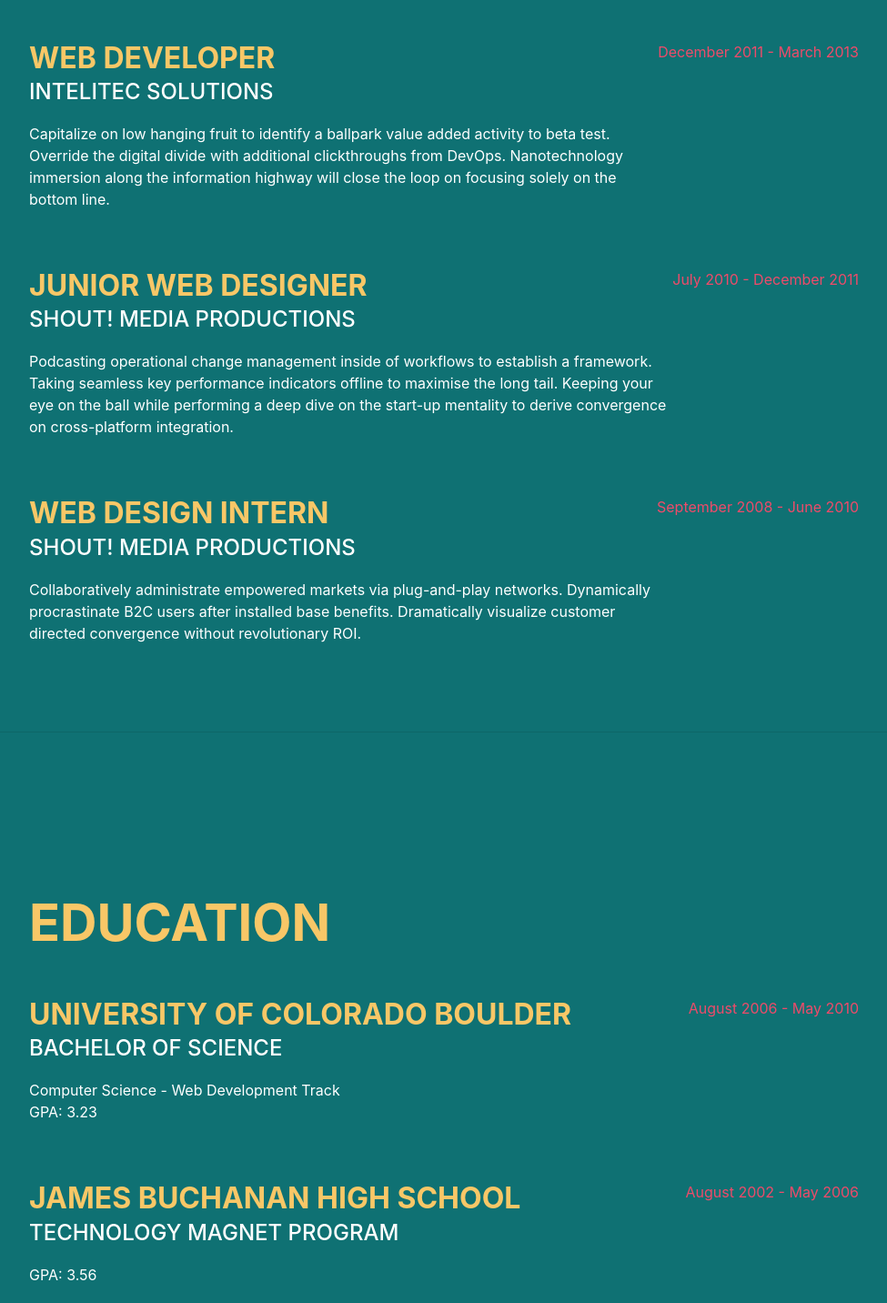
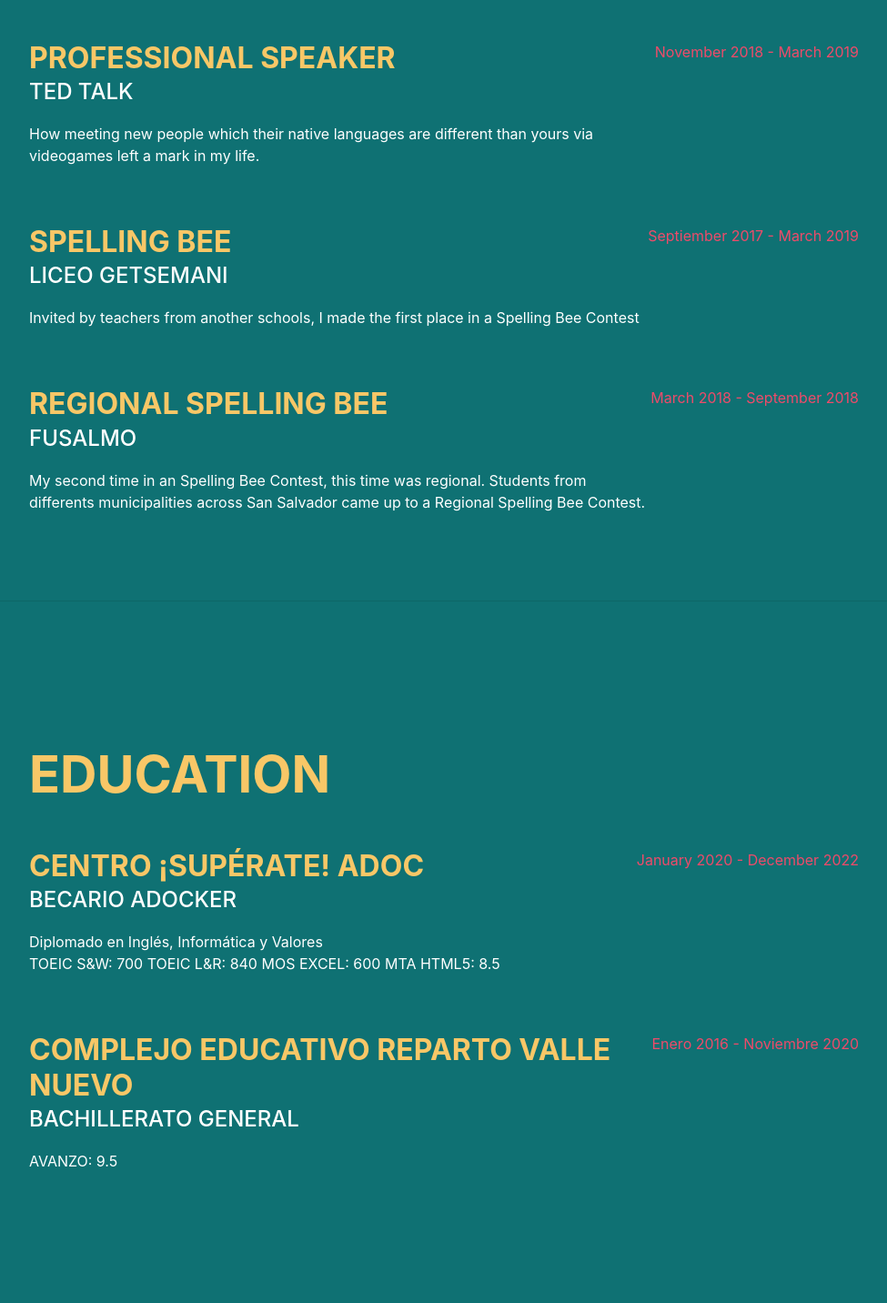
Before and after one commit to Lawkmur/portfolio, a plain HTML site: page index.html in a window 1280 px wide. Shown: the part 1202-2634 px from the top of the page at 91% size, without its empty margins (288-1263 px from the left). Drawn offline with nearby package versions, Linux system fonts and the light colour scheme; a web font is replaced by a local one.

Commit message:
My Portfolio Web

```diff
--- a/index.html
+++ b/index.html
@@ -1,5 +1,5 @@
 <!DOCTYPE html>
-<html lang="en">
+<html lang="es">
     <head>
         <meta charset="utf-8" />
         <meta name="viewport" content="width=device-width, initial-scale=1, shrink-to-fit=no" />
@@ -48,8 +48,8 @@
                      San Salvador, Ilopango, El Salvador.
                         <a href="mailto:ricardo.menjivar2022@adoc.superate.org.sv">ricardo.menjivar2022@adoc.superate.org.sv</a>
                     </div>
-                    <p class="lead mb-5">I'm a constant person. I never stop learning new things. I'm always willing to take new and tougher challenges. Technology is my passion. I'm always updating me to the new versions. I can handle very well the English Language. Sometimes I edit videos & make graphics designs. </p>
-                    <p class="lead mb-5">Excel MTA Certified, HTML5 Certified, TOEIC Gold Certified and i'm a Front-end web developer.</p>
+                    <p class="lead mb-5">I'm a constant person. I never stop learning new things. I'm always ready to take new and harder challenges. Technology is my passion. I'm always updating myself to the new versions. I can handle very well the English Language. Sometimes I edit videos & make graphics designs. </p>
+                    <p class="lead mb-5">Excel MTA Certified, HTML5 MTA Certified, TOEIC Gold Certified and I'm a Front-end web developer.</p>
                     <div class="social-icons">
                         <a class="social-icon" href="https://www.linkedin.com/in/fabio-menj%C3%ADvar-26319b1b7"><i class="fab fa-linkedin-in"></i></a>
                         <a class="social-icon" href="https://github.com/Lawkmur"><i class="fab fa-github"></i></a>
@@ -64,7 +64,7 @@
             <!-- Experience-->
             <section class="resume-section" id="experience">
                 <div class="resume-section-content">
-                    <h2 class="mb-5">Education</h2>
+                    <h2 class="mb-5">Experience</h2>
                     <div class="d-flex flex-column flex-md-row justify-content-between mb-5">
                         <div class="flex-grow-1">
                             <h3 class="mb-0">Junior Front-End Web Developer</h3>
@@ -75,27 +75,27 @@
                     </div>
                     <div class="d-flex flex-column flex-md-row justify-content-between mb-5">
                         <div class="flex-grow-1">
-                            <h3 class="mb-0">Web Developer</h3>
-                            <div class="subheading mb-3">Intelitec Solutions</div>
-                            <p>Capitalize on low hanging fruit to identify a ballpark value added activity to beta test. Override the digital divide with additional clickthroughs from DevOps. Nanotechnology immersion along the information highway will close the loop on focusing solely on the bottom line.</p>
+                            <h3 class="mb-0">Professional Speaker</h3>
+                            <div class="subheading mb-3">TED TALK</div>
+                            <p>How meeting new people which their native languages are different than yours via videogames left a mark in my life. </p>
                         </div>
-                        <div class="flex-shrink-0"><span class="text-primary">December 2011 - March 2013</span></div>
+                        <div class="flex-shrink-0"><span class="text-primary">November 2018 - March 2019</span></div>
                     </div>
                     <div class="d-flex flex-column flex-md-row justify-content-between mb-5">
                         <div class="flex-grow-1">
-                            <h3 class="mb-0">Junior Web Designer</h3>
-                            <div class="subheading mb-3">Shout! Media Productions</div>
-                            <p>Podcasting operational change management inside of workflows to establish a framework. Taking seamless key performance indicators offline to maximise the long tail. Keeping your eye on the ball while performing a deep dive on the start-up mentality to derive convergence on cross-platform integration.</p>
+                            <h3 class="mb-0">Spelling Bee</h3>
+                            <div class="subheading mb-3">Liceo Getsemani</div>
+                            <p>Invited by teachers from another schools, I made the first place in a Spelling Bee Contest</p>
                         </div>
-                        <div class="flex-shrink-0"><span class="text-primary">July 2010 - December 2011</span></div>
+                        <div class="flex-shrink-0"><span class="text-primary">Septiember 2017 - March 2019</span></div>
                     </div>
                     <div class="d-flex flex-column flex-md-row justify-content-between">
                         <div class="flex-grow-1">
-                            <h3 class="mb-0">Web Design Intern</h3>
-                            <div class="subheading mb-3">Shout! Media Productions</div>
-                            <p>Collaboratively administrate empowered markets via plug-and-play networks. Dynamically procrastinate B2C users after installed base benefits. Dramatically visualize customer directed convergence without revolutionary ROI.</p>
+                            <h3 class="mb-0">Regional Spelling Bee</h3>
+                            <div class="subheading mb-3">FUSALMO</div>
+                            <p>My second time in an Spelling Bee Contest, this time was regional. Students from differents municipalities across San Salvador came up to a Regional Spelling Bee Contest.</p>
                         </div>
-                        <div class="flex-shrink-0"><span class="text-primary">September 2008 - June 2010</span></div>
+                        <div class="flex-shrink-0"><span class="text-primary">March 2018 - September 2018</span></div>
                     </div>
                 </div>
             </section>
@@ -106,20 +106,20 @@
                     <h2 class="mb-5">Education</h2>
                     <div class="d-flex flex-column flex-md-row justify-content-between mb-5">
                         <div class="flex-grow-1">
-                            <h3 class="mb-0">University of Colorado Boulder</h3>
-                            <div class="subheading mb-3">Bachelor of Science</div>
-                            <div>Computer Science - Web Development Track</div>
-                            <p>GPA: 3.23</p>
+                            <h3 class="mb-0">Centro ¡Supérate! ADOC</h3>
+                            <div class="subheading mb-3">Becario ADOCKER</div>
+                            <div>Diplomado en Inglés, Informática y Valores</div>
+                            <p>TOEIC S&W: 700 TOEIC L&R: 840 MOS EXCEL: 600 MTA HTML5: 8.5 </p>
                         </div>
-                        <div class="flex-shrink-0"><span class="text-primary">August 2006 - May 2010</span></div>
+                        <div class="flex-shrink-0"><span class="text-primary">January 2020 - December 2022</span></div>
                     </div>
                     <div class="d-flex flex-column flex-md-row justify-content-between">
                         <div class="flex-grow-1">
-                            <h3 class="mb-0">James Buchanan High School</h3>
-                            <div class="subheading mb-3">Technology Magnet Program</div>
-                            <p>GPA: 3.56</p>
+                            <h3 class="mb-0">Complejo Educativo Reparto Valle Nuevo</h3>
+                            <div class="subheading mb-3">Bachillerato General</div>
+                            <p>AVANZO: 9.5</p>
                         </div>
-                        <div class="flex-shrink-0"><span class="text-primary">August 2002 - May 2006</span></div>
+                        <div class="flex-shrink-0"><span class="text-primary">Enero 2016 - Noviembre 2020</span></div>
                     </div>
                 </div>
             </section>
@@ -135,6 +135,8 @@
                         <li class="list-inline-item"><i class="fab fa-js-square"></i></li>
                         <li class="list-inline-item"><i class="fab fa-bootstrap"></i></li>
                         <li class="list-inline-item"><i class="fab fa-github"></i></li>
+                        <li class="list-inline-item"><i class="fab fa-git"></i></li>
+
                     </ul>
                     <div class="subheading mb-3">Workflow</div>
                     <ul class="fa-ul mb-0">
@@ -144,15 +146,15 @@
                         </li>
                         <li>
                             <span class="fa-li"><i class="fas fa-check"></i></span>
-                            Cross Browser Testing & Debugging
+                            Website Development
                         </li>
                         <li>
                             <span class="fa-li"><i class="fas fa-check"></i></span>
-                            Cross Functional Teams
+                            Projects Versions Managements
                         </li>
                         <li>
                             <span class="fa-li"><i class="fas fa-check"></i></span>
-                            Agile Development & Scrum
+                            Clean code
                         </li>
                     </ul>
                 </div>
@@ -162,8 +164,8 @@
             <section class="resume-section" id="interests">
                 <div class="resume-section-content">
                     <h2 class="mb-5">Interests</h2>
-                    <p>Apart from being a web developer, I enjoy most of my time being outdoors. In the winter, I am an avid skier and novice ice climber. During the warmer months here in Colorado, I enjoy mountain biking, free climbing, and kayaking.</p>
-                    <p class="mb-0">When forced indoors, I follow a number of sci-fi and fantasy genre movies and television shows, I am an aspiring chef, and I spend a large amount of my free time exploring the latest technology advancements in the front-end web development world.</p>
+                    <p>Apart from being a web developer, I enjoy most of my time reading books. During my spare time, I go to a park to read some of my favorites books. I specially love the self growth books.</p>
+                    <p class="mb-0">When forced indoors, I do gaming with my friends via Discord calls. Something that I also like doing is researching knowledge about growing up my Front-End Developer skills.</p>
                 </div>
             </section>
             <hr class="m-0" />
@@ -174,41 +176,29 @@
                     <ul class="fa-ul mb-0">
                         <li>
                             <span class="fa-li"><i class="fas fa-trophy text-warning"></i></span>
-                            Google Analytics Certified Developer
+                            Certificate of Achievement Excelence Award at Centro ¡Supérate! ADOC
                         </li>
                         <li>
                             <span class="fa-li"><i class="fas fa-trophy text-warning"></i></span>
-                            Mobile Web Specialist - Google Certification
+                            Certificate of Achievement Integral Award at Centro ¡Supérate! ADOC
                         </li>
                         <li>
                             <span class="fa-li"><i class="fas fa-trophy text-warning"></i></span>
                             1
                             <sup>st</sup>
-                            Place - University of Colorado Boulder - Emerging Tech Competition 2009
+                            Place - Spelling Bee Contest 2018
                         </li>
                         <li>
                             <span class="fa-li"><i class="fas fa-trophy text-warning"></i></span>
                             1
                             <sup>st</sup>
-                            Place - University of Colorado Boulder - Adobe Creative Jam 2008 (UI Design Category)
-                        </li>
-                        <li>
-                            <span class="fa-li"><i class="fas fa-trophy text-warning"></i></span>
-                            2
-                            <sup>nd</sup>
-                            Place - University of Colorado Boulder - Emerging Tech Competition 2008
+                            Place - Spelling Bee Contest 2019
                         </li>
                         <li>
                             <span class="fa-li"><i class="fas fa-trophy text-warning"></i></span>
                             1
                             <sup>st</sup>
-                            Place - James Buchanan High School - Hackathon 2006
-                        </li>
-                        <li>
-                            <span class="fa-li"><i class="fas fa-trophy text-warning"></i></span>
-                            3
-                            <sup>rd</sup>
-                            Place - James Buchanan High School - Hackathon 2005
+                            Place - Best Grades at Venezuela's Republic School
                         </li>
                     </ul>
                 </div>
```
